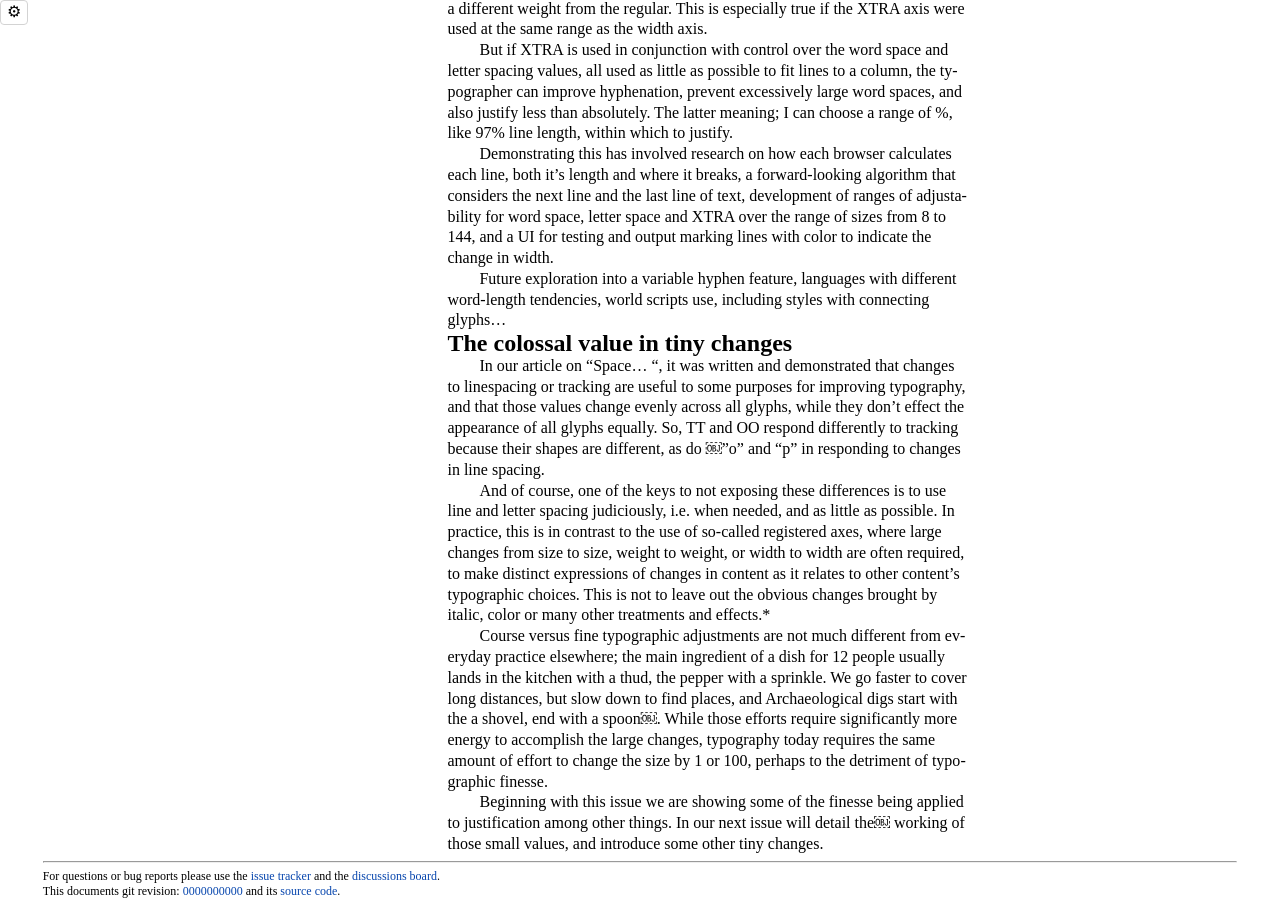
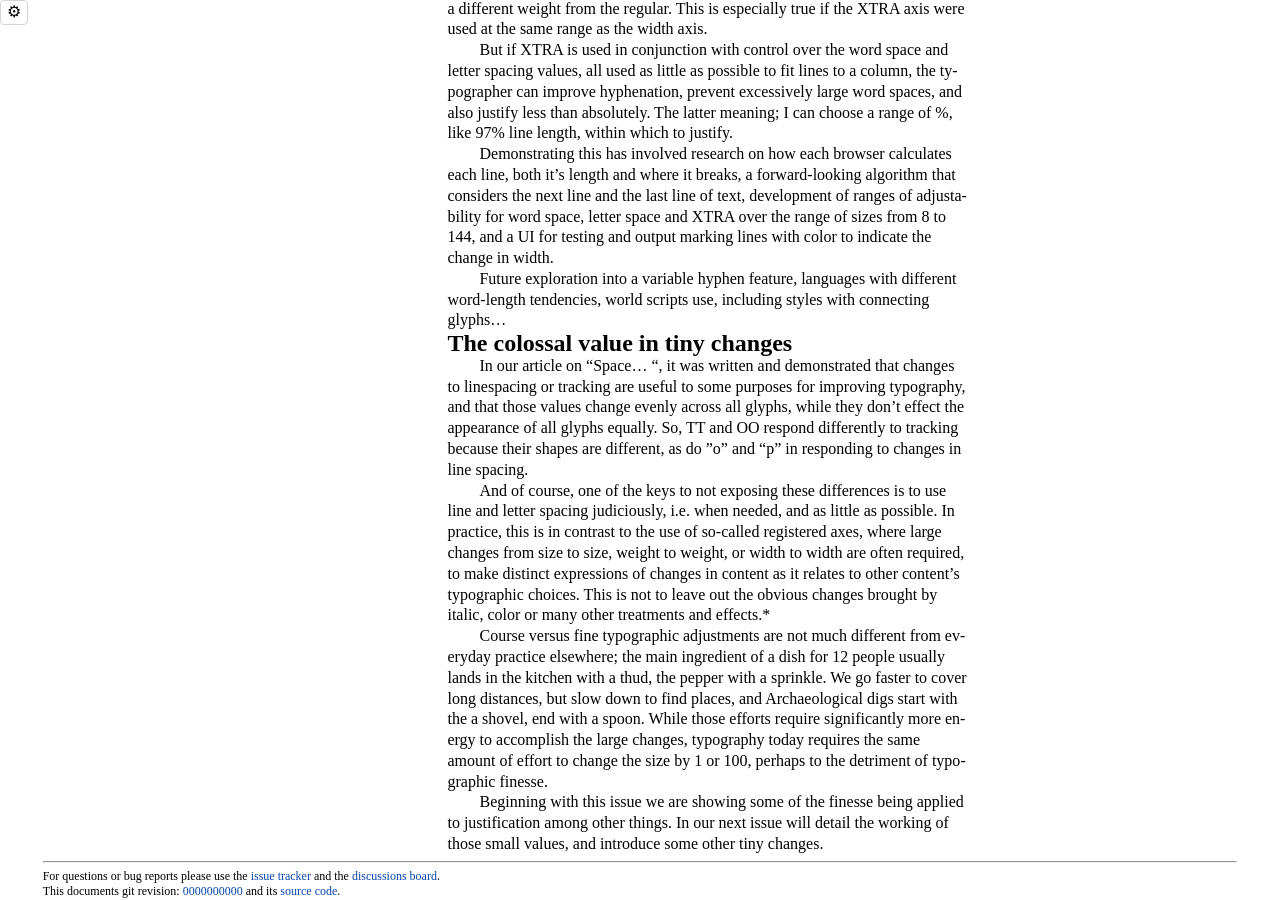
Before and after one commit to graphicore/varla-varfo, a Jekyll site: the page built from Emsquare/Volume-01/Issue-01/Main-Article.md, in a window 1280 px wide and 900 px high, scrolled down 11797 px. Built offline with Jekyll 4.4.1, drawn with Linux system fonts in a browser that asks for light colours; some web fonts are replaced; some of the changed text lies outside the part shown.

Commit message:
[Emsquare] remove U+FFFC (Object Replacement Character, ￼ ) from Issue 1 Main Article and Short 2.

```diff
--- a/Emsquare/Volume-01/Issue-01/Main-Article.md
+++ b/Emsquare/Volume-01/Issue-01/Main-Article.md
@@ -160,7 +160,7 @@
 %}
 Letter spacing can be changed using a variable axis, and was brought up as a possibility several years ago. It should be useful eventually, but in Latin proportional typefaces, variable spacing is problematic as it brings along the need for variation of all the spacing exceptions, the kerning pairs. These exceptions as stored in the font format today, would increase the development, processing and file size of a font family, perhaps exponentially.
 
-There may also be other issues with a spacing axis, aside from file size and complexity, related to what I call “latent kerning” and wonder about that in the link provided. But one reason tracking and line spacing are useful to begin with, is they affect an isolated parameter. And though the effects of varying that parameter differ from glyph to glyph, (e.g. lowercase o is less susceptible￼ to the effects of line spacing than lowercase p), as long as the type user knows it, they can react ahead of the reader and keep the line space or letter space from being too tight or loose.
+There may also be other issues with a spacing axis, aside from file size and complexity, related to what I call “latent kerning” and wonder about that in the link provided. But one reason tracking and line spacing are useful to begin with, is they affect an isolated parameter. And though the effects of varying that parameter differ from glyph to glyph, (e.g. lowercase o is less susceptible to the effects of line spacing than lowercase p), as long as the type user knows it, they can react ahead of the reader and keep the line space or letter space from being too tight or loose.
 
 When the idea of independent control of line spacing and letter spacing is joined by the possibilities of a width axis, or an axis that just controls the contents (or both together in a variable font), several other classes of typographic refinements also become possible. One example is with headlines, sub-heads and other sizes above the body size, that are typically shorter in length, but often not short enough for the wide variety of portals the typography may be appearing in.
 {% include figure
--- a/Emsquare/Volume-01/Issue-01/shorts/short-02.md
+++ b/Emsquare/Volume-01/Issue-01/shorts/short-02.md
@@ -2,10 +2,10 @@
 title: "The colossal value in tiny changes"
 ---
 
-In our article on “Space… “, it was written and demonstrated that changes to linespacing or tracking are useful to some purposes for improving typography, and that those values change evenly across all glyphs, while they don’t effect the appearance of all glyphs equally. So, TT and OO respond differently to tracking because their shapes are different, as do ￼”o” and “p” in responding to changes in line spacing.
+In our article on “Space… “, it was written and demonstrated that changes to linespacing or tracking are useful to some purposes for improving typography, and that those values change evenly across all glyphs, while they don’t effect the appearance of all glyphs equally. So, TT and OO respond differently to tracking because their shapes are different, as do ”o” and “p” in responding to changes in line spacing.
 
 And of course, one of the keys to not exposing these differences is to use line and letter spacing judiciously, i.e. when needed, and as little as possible. In practice, this is in contrast to the use of so-called registered axes, where large changes from size to size, weight to weight, or width to width are often required, to make distinct expressions of changes in content as it relates to other content’s typographic choices. This is not to leave out the obvious changes brought by italic, color or many other treatments and effects.*
 
-Course versus fine typographic adjustments are not much different from everyday practice elsewhere; the main ingredient of a dish for 12 people usually lands in the kitchen with a thud, the pepper with a sprinkle. We go faster to cover long distances, but slow down to find places, and Archaeological digs start with the a shovel, end with a spoon￼. While those efforts require significantly more energy to accomplish the large changes, typography today requires the same amount of effort to change the size by 1 or 100, perhaps to the detriment of typographic finesse.
+Course versus fine typographic adjustments are not much different from everyday practice elsewhere; the main ingredient of a dish for 12 people usually lands in the kitchen with a thud, the pepper with a sprinkle. We go faster to cover long distances, but slow down to find places, and Archaeological digs start with the a shovel, end with a spoon. While those efforts require significantly more energy to accomplish the large changes, typography today requires the same amount of effort to change the size by 1 or 100, perhaps to the detriment of typographic finesse.
 
-Beginning with this issue we are showing some of the finesse being applied to justification among other things. In our next issue will detail the￼ working of those small values, and introduce some other tiny changes.
+Beginning with this issue we are showing some of the finesse being applied to justification among other things. In our next issue will detail the working of those small values, and introduce some other tiny changes.
```
